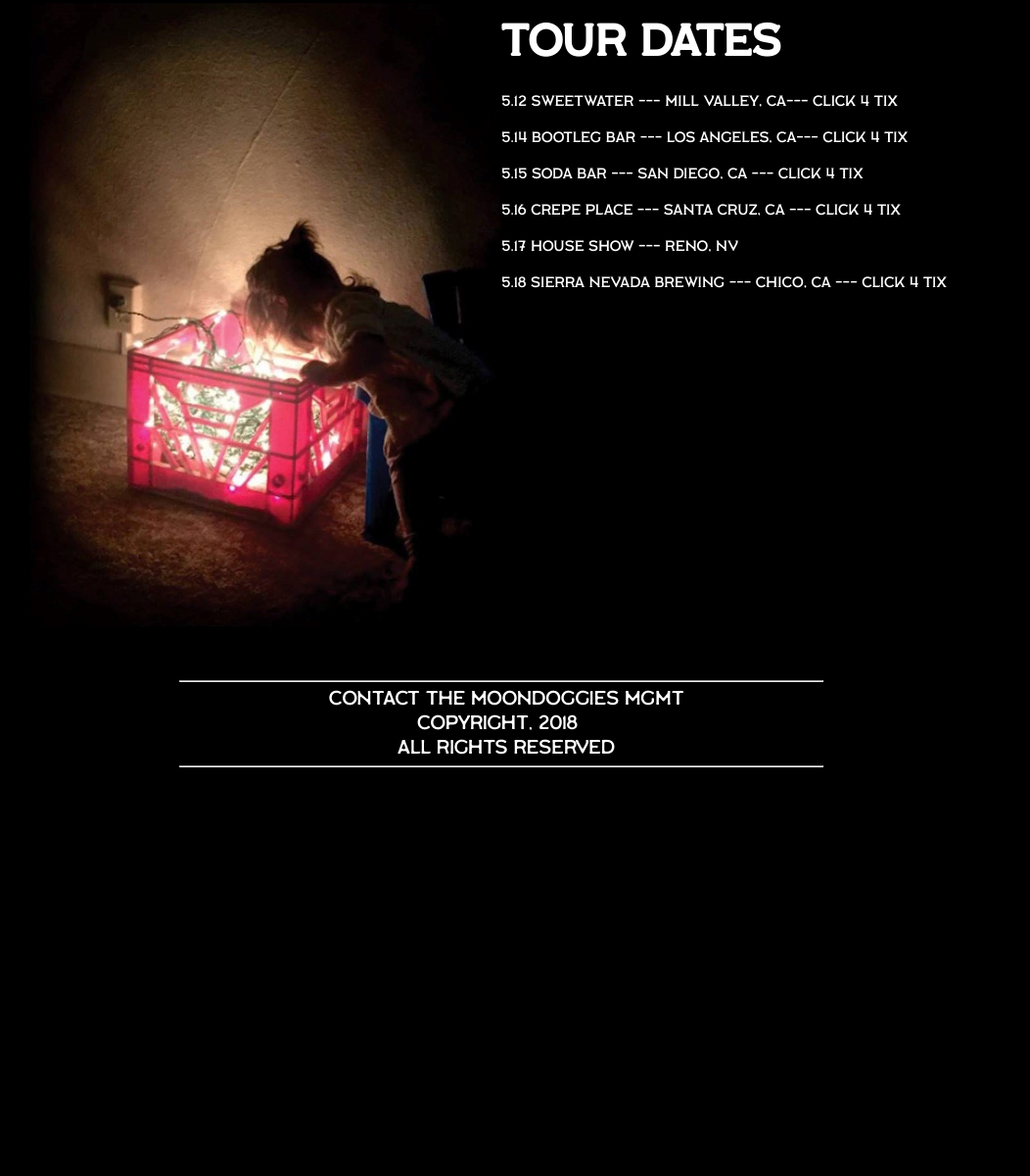
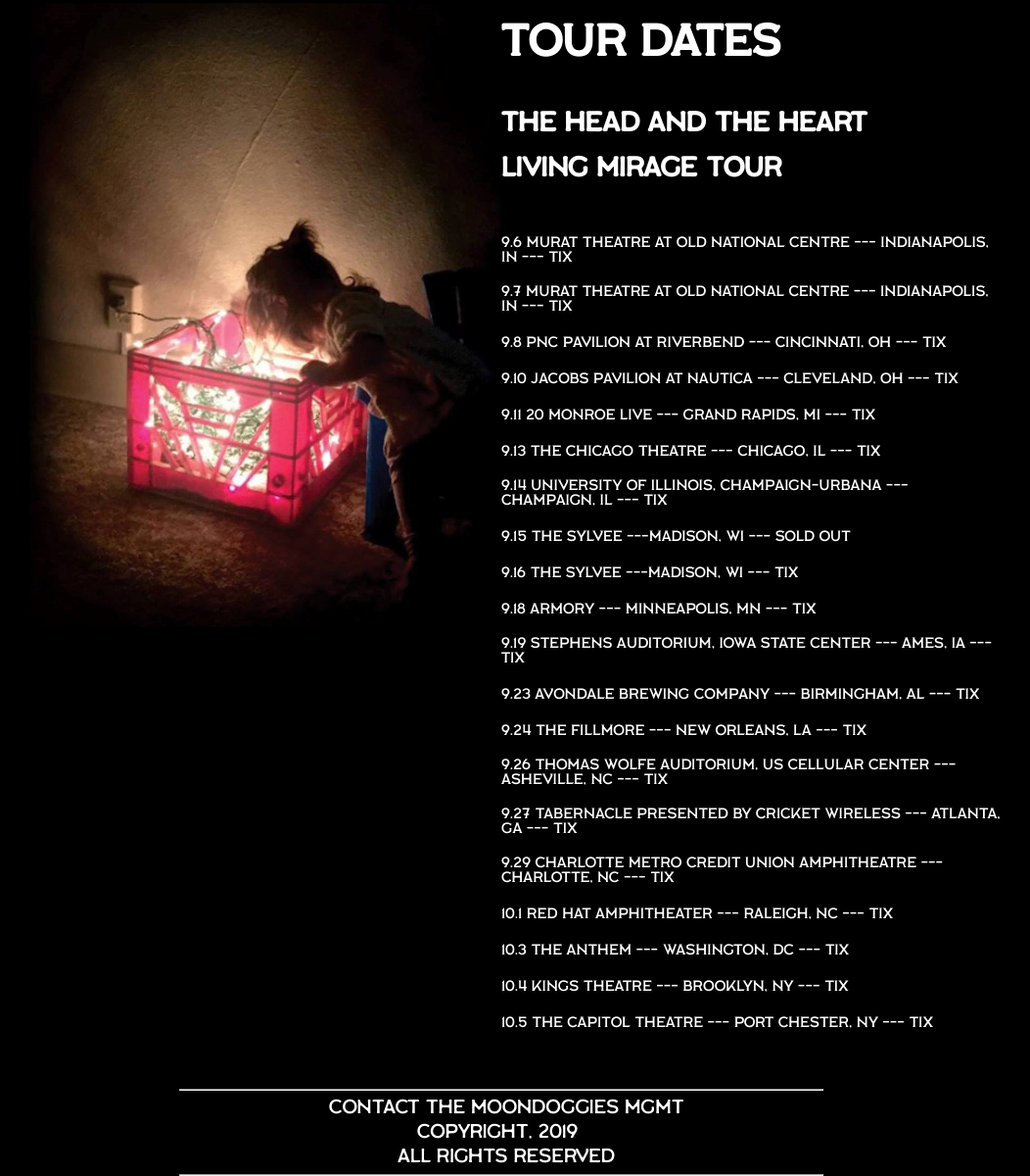
Before and after one commit to moorphy/mdogg, a plain HTML site: page index.html in a window 1280 px wide. Shown: the part 277-1477 px from the top of the page at 98% size, without its empty margins (128-1180 px from the left). Before the commit the page ends 1060 px from the top, so only its background shows below. Drawn offline with Linux system fonts and the light colour scheme.

Commit message:
Updates tour dates and h4 styles.

```diff
--- a/css/styles.css
+++ b/css/styles.css
@@ -67,7 +67,14 @@ h3 {
 h3:hover {
 	color:#b042f4;
 }
-
+h4 {
+	font-family: 'labor_unionsmall';
+	font-size:28px;
+	color:#ffffff;
+}
+#tour ul li:hover {
+	color:#b042f4;
+}
 a {
 	text-decoration: none;
 	text-underline-position: none;
--- a/index.html
+++ b/index.html
@@ -36,15 +36,31 @@
 	</div>
 
 <div id='tour'>
-	<br><h2>TOUR DATES</h2><br>
+	<br><h2>TOUR DATES</h2><br><br>
+	<h4>The Head And The Heart</h4><br>
+	<h4>Living Mirage Tour</h4><br><br><br>
+
 	<ul>
-
-	<a href="https://www.sweetwatermusichall.com/event/1839797-moondoggies-mill-valley/"><li>5.12 Sweetwater --- Mill Valley, CA--- CLICK 4 TIX</li></a>
-	<a href="https://www.bootlegtheater.org/event/1839558-moondoggies-los-angeles/"><li>5.14 Bootleg Bar --- Los Angeles, CA--- CLICK 4 TIX</li></a>
-	<a href="http://www.ticketfly.com/event/1838894-moondoggies-san-diego/"><li>5.15 Soda Bar --- San Diego, CA --- CLICK 4 TIX</li></a>
-	<a href="http://thecrepeplace.com/events/98007/"><li>5.16 Crepe Place --- Santa Cruz, CA --- CLICK 4 TIX</li></a>
-	<li>5.17 House Show --- Reno, NV</li>
-	<a href="https://www.eventbrite.com/e/sierra-nevada-full-moon-series-presents-the-moondoggies-tickets-59494293032"><li>5.18 Sierra Nevada Brewing --- Chico, CA --- CLICK 4 TIX</li></a>
+	<a href="https://concerts1.livenation.com/event/05005674F6C498F6?dma_id=385"><li>9.6 Murat Theatre at Old National Centre --- Indianapolis, IN --- TIX</li></a>
+	<a href="https://concerts1.livenation.com/event/05005674F6C698FF?_ga=2.203106322.2005739949.1560175265-1938281030.1556568086"><li>9.7 Murat Theatre at Old National Centre --- Indianapolis, IN --- TIX</li></a>
+	<a href="https://www1.ticketmaster.com/event/160056739D5B1982"><li>9.8 PNC PAVILION AT RIVERBEND --- Cincinnati, OH --- TIX</li></a>
+	<a href="https://concerts1.livenation.com/event/05005674855B1697"><li>9.10 JACOBS PAVILION AT NAUTICA --- Cleveland, OH --- TIX</li></a>
+	<a href="https://concerts1.livenation.com/event/080056731CB5940F"><li>9.11 20 MONROE LIVE --- Grand Rapids, MI --- TIX</li></a>
+	<a href="https://www1.ticketmaster.com/event/07005674EC7F8E79"><li>9.13 THE CHICAGO THEATRE --- Chicago, IL --- TIX</li></a>
+	<a href="https://concerts1.livenation.com/event/080056731CB5940F"><li>9.14 UNIVERSITY OF ILLINOIS, CHAMPAIGN-URBANA --- Champaign, IL --- TIX</li></a>
+	<li>9.15 THE SYLVEE ---Madison, WI --- SOLD OUT</li>
+	<a href="https://www1.ticketmaster.com/the-head-and-the-heart-living-mirage-tour/event/07005674F2AA92B4"><li>9.16 THE SYLVEE ---Madison, WI --- TIX</li></a>
+	<a href="https://www1.ticketmaster.com/event/06005675BEE97C83"><li>9.18 ARMORY --- Minneapolis, MN --- TIX</li></a>
+	<a href="https://www1.ticketmaster.com/event/06005674D4D59CCA"><li>9.19 STEPHENS AUDITORIUM, IOWA STATE CENTER --- Ames, IA --- TIX</li></a>
+	<a href="https://www1.ticketmaster.com/event/06005675BEE97C83"><li>9.23 AVONDALE BREWING COMPANY --- Birmingham, AL --- TIX</li></a>
+	<a href="https://concerts1.livenation.com/event/1B00569283321FCD"><li>9.24 THE FILLMORE --- New Orleans, LA --- TIX</li></a>
+	<a href="https://www1.ticketmaster.com/event/2D005675F84A85E1"><li>9.26 THOMAS WOLFE AUDITORIUM, US CELLULAR CENTER ---Asheville, NC --- TIX</li></a>
+	<a href="https://concerts1.livenation.com/event/0E005674D4066215"><li>9.27 TABERNACLE PRESENTED BY CRICKET WIRELESS --- Atlanta, GA --- TIX</li></a>
+	<a href="https://concerts1.livenation.com/event/2D005674EFFE8BD2?dma_id=385"><li>9.29 CHARLOTTE METRO CREDIT UNION AMPHITHEATRE --- Charlotte, NC --- TIX</li></a>
+	<a href="https://www1.ticketmaster.com/event/2D00567495832498"><li>10.1 RED HAT AMPHITHEATER --- Raleigh, NC --- TIX</li></a>
+	<a href="https://www.ticketfly.com/purchase/event/1844074?utm_medium=bks&q=788d6c71-e6e2-4ba0-9e9a-136fc6c4c54b&p=9a99f389-9591-406a-b936-9f9c109df375&ts=1565209356&c=ticketfly&e=007488&rt=Safetynet&h=2428b1626b6a87beca70d24404a8bc97"><li>10.3 THE ANTHEM --- Washington, DC --- TIX</li></a>
+	<a href="https://www1.ticketmaster.com/event/30005674FA482968"><li>10.4 KINGS THEATRE --- Brooklyn, NY --- TIX</li></a>
+	<a href="https://www.ticketfly.com/purchase/event/1872865?q=2c7bb32b-021c-4527-8e2f-dc0c3e4f54b6&p=d5a905c9-9b98-4dac-a9e4-c792e59cca38&ts=1565209518&c=ticketfly&e=00767a&rt=Safetynet&h=548907c782b0093d3f5e74b4547e359d"><li>10.5 THE CAPITOL THEATRE --- Port Chester, NY --- TIX</li></a>
 	</ul>
 	<br>
 
@@ -62,7 +78,7 @@
 <hr />
   <ul>
 	<li><a href="mailto:frank@unstruckartistmgmt.com">Contact The Moondoggies MGMT</a></li>
-<li>Copyright, 2018 &copy;</li>
+<li>Copyright, 2019 &copy;</li>
 
 <li>All Rights Reserved</li>
 
```
